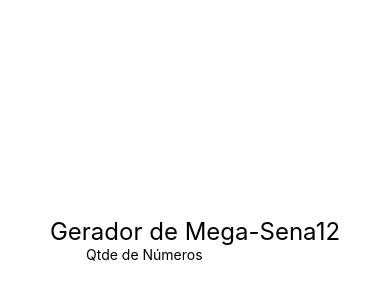
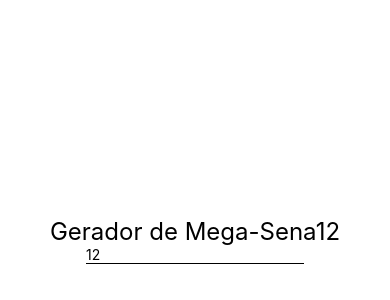
Before and after one commit to GeorgiSantana/Curso-React-Native, a React Native app: screen / in a window 390 px wide. Shown: the part 182-482 px from the top of the page. Built offline with nearby package versions, Linux system fonts and the light colour scheme.

Commit message:
Solucionando problemas com a utilização do 'This'

```diff
--- a/src/components/mega/Mega.js
+++ b/src/components/mega/Mega.js
@@ -7,19 +7,22 @@ export default class Mega extends Component {
     qtdeNumeros: this.props.qtdeNumeros,
   };
 
-  alterarQtdeNumeros(qtde) {
+  alterarQtdeNumeros = qtde => {
     this.setState({qtdeNumeros: qtde});
-  }
+  };
   render() {
     return (
       <>
         <Text style={Estilo.txtG}>
           Gerador de Mega-Sena
-          {this.props.qtdeNumeros}
+          {this.state.qtdeNumeros}
         </Text>
         <TextInput
+          keyboardType={'numeric'}
+          // eslint-disable-next-line react-native/no-inline-styles
+          style={{borderBottomWidth: 1}}
           placeholder="Qtde de Números"
-          value={this.state.qtdeNemeros}
+          value={this.state.qtdeNumeros}
           onChangeText={qtde => this.alterarQtdeNumeros(qtde)}
         />
       </>
```
